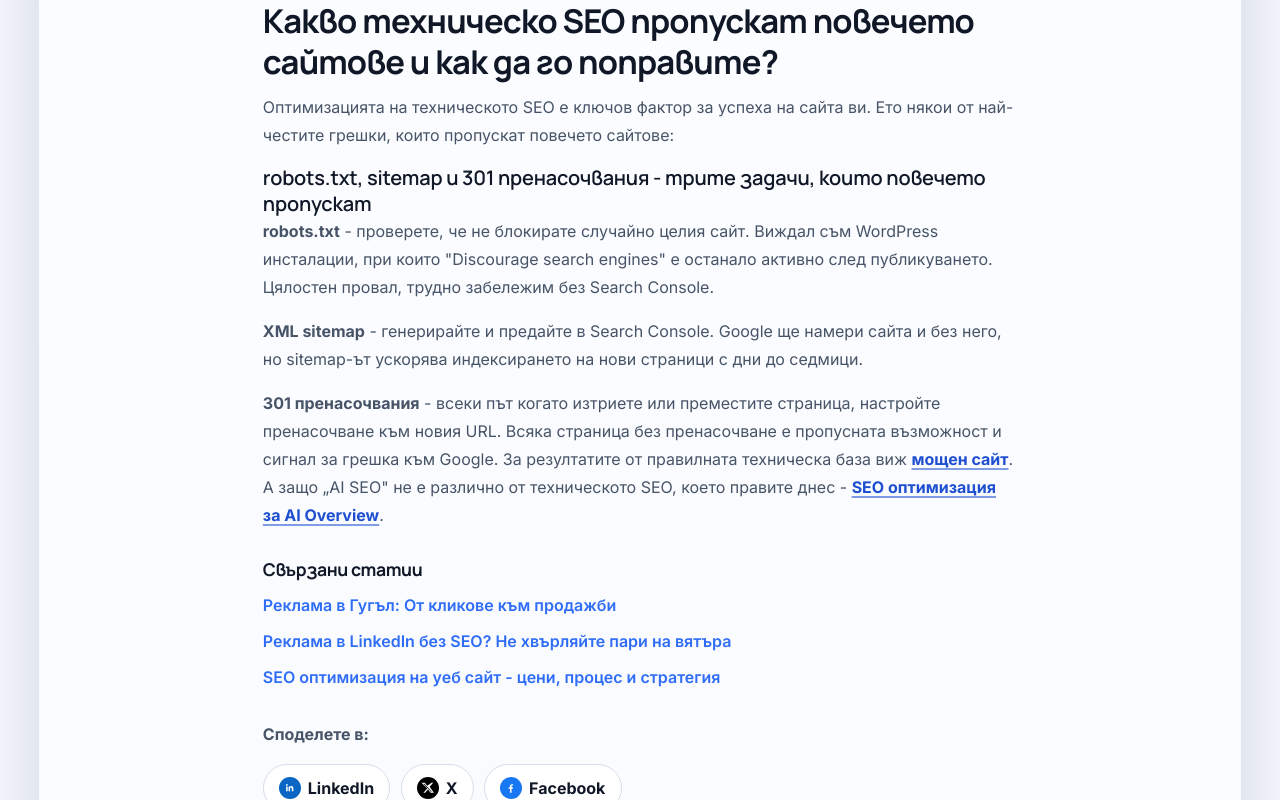
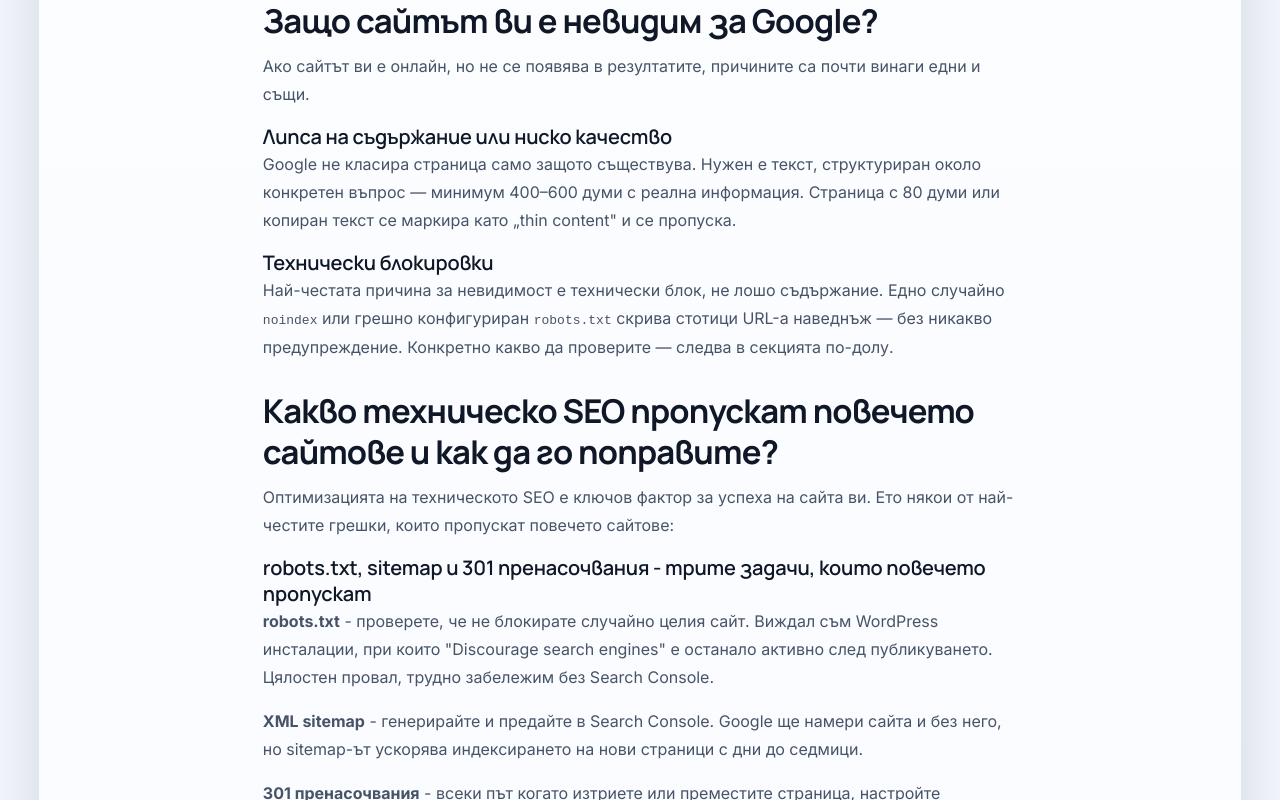
Before and after one commit to inweblife/inweblife, a Next.js app: page /modern-site in a window 1280 px wide. Shown: the part 2400-3200 px from the top of the page. Built offline with nearby package versions, Linux system fonts and the light colour scheme; no server answers.

Commit message:
add robots

```diff
--- a/next.config.js
+++ b/next.config.js
@@ -3,7 +3,6 @@ const nextConfig = {
   reactStrictMode: true,
   async rewrites() {
     return [
-      { source: '/robots.txt', destination: '/api/robots' },
       { source: '/sitemap.xml', destination: '/api/sitemap' },
       { source: '/rss.xml', destination: '/api/rss' },
     ];
--- a/pages/api/robots.ts
+++ /dev/null
@@ -1,25 +0,0 @@
-import type { NextApiRequest, NextApiResponse } from "next";
-import { SITE_HOST, SITE_URL } from "../../lib/config";
-
-const ROBOTS_TXT = `User-agent: facebookexternalhit
-Allow: /
-
-User-agent: *
-Allow: /
-Disallow: /api/
-Disallow: /_next/data/
-Disallow: /_vercel/
-Disallow: /admin/
-Disallow: /dashboard/
-Disallow: /private/
-Disallow: /auth/
-Host: ${SITE_HOST}
-Sitemap: ${SITE_URL}/sitemap.xml
-`;
-
-export default function handler(_req: NextApiRequest, res: NextApiResponse) {
-  res.setHeader("Content-Type", "text/plain; charset=utf-8");
-  res.setHeader("Cache-Control", "public, s-maxage=3600, stale-while-revalidate=86400");
-  res.setHeader("X-Robots-Tag", "noindex");
-  res.status(200).send(ROBOTS_TXT);
-}
--- a/pages/modern-site.js
+++ b/pages/modern-site.js
@@ -222,6 +222,29 @@ const ModernSite = () => {
           </section>
 
           <section>
+            <h2>Защо сайтът ви е невидим за Google?</h2>
+            <p>
+              Ако сайтът ви е онлайн, но не се появява в резултатите, причините
+              са почти винаги едни и същи.
+            </p>
+            <h3>Липса на съдържание или ниско качество</h3>
+            <p>
+              Google не класира страница само защото съществува. Нужен е текст,
+              структуриран около конкретен въпрос — минимум 400–600 думи с
+              реална информация. Страница с 80 думи или копиран текст се
+              маркира като „thin content" и се пропуска.
+            </p>
+            <h3>Технически блокировки</h3>
+            <p>
+              Най-честата причина за невидимост е технически блок, не лошо
+              съдържание. Едно случайно <code>noindex</code> или грешно
+              конфигуриран <code>robots.txt</code> скрива стотици URL-а наведнъж
+              — без никакво предупреждение. Конкретно какво да проверите —
+              следва в секцията по-долу.
+            </p>
+          </section>
+
+          <section>
             <h2>
               Какво техническо SEO пропускат повечето сайтове и как да го
               поправите?
```
Also changed, not shown: public/robots.txt (added).
